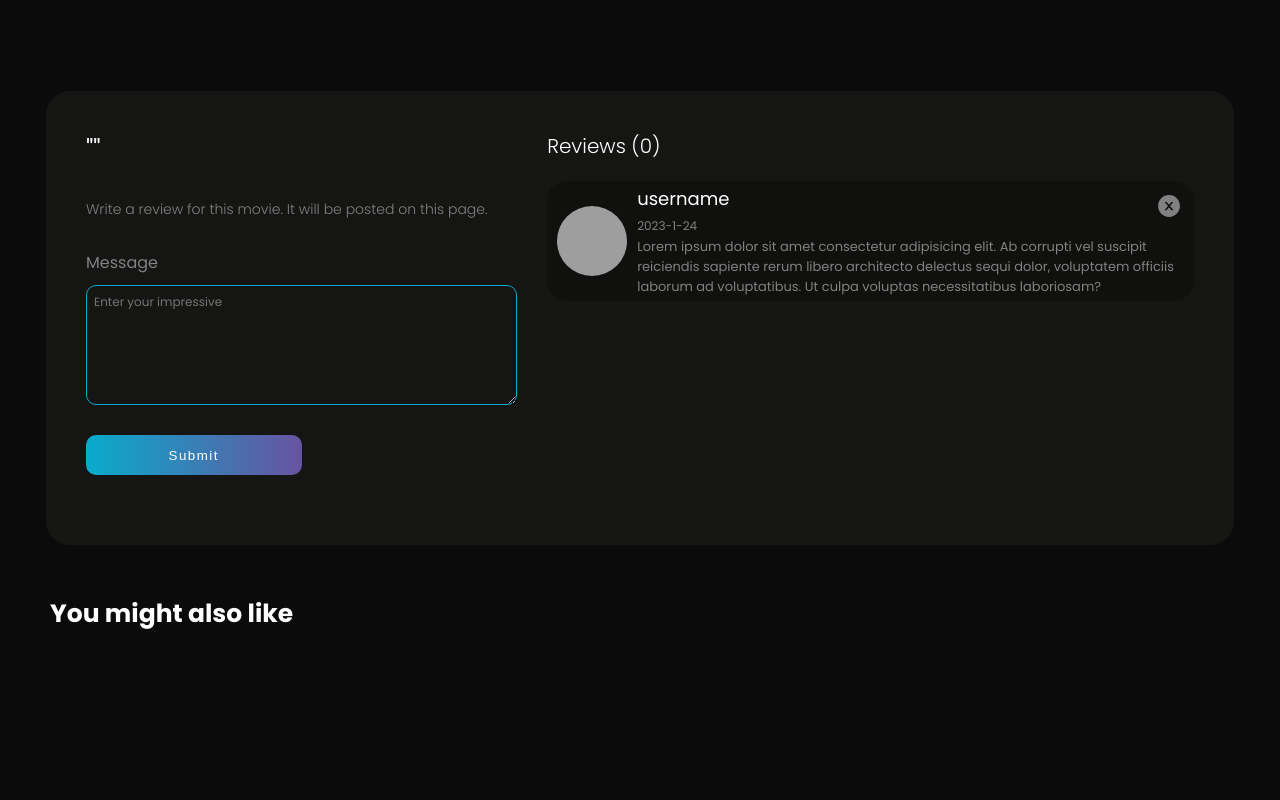
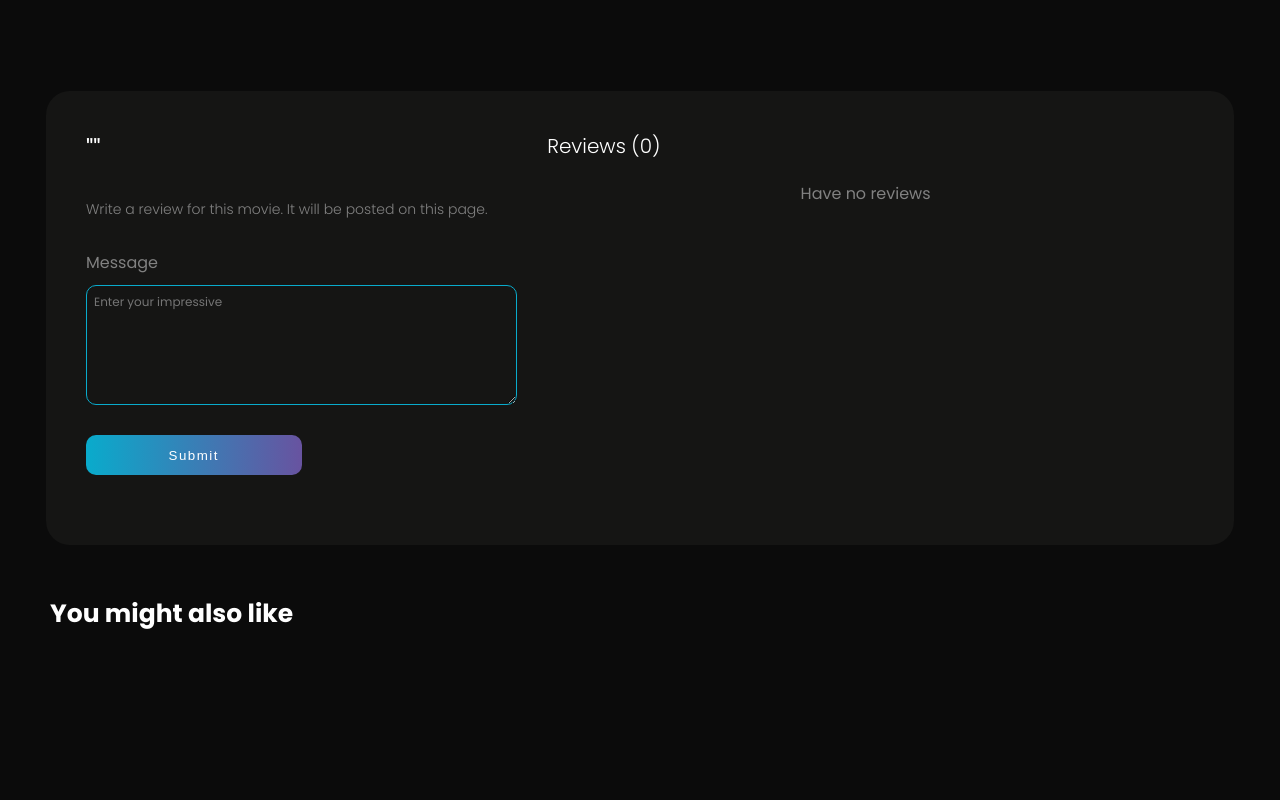
Before and after one commit to hungle311994/movies, a React (Create React App) app: page /movies/1 in a window 1280 px wide. Shown: the part 1280-2080 px from the top of the page. Built offline with nearby package versions, Linux system fonts and the light colour scheme; grey boxes are pictures that could not be loaded.

Commit message:
update review

```diff
--- a/src/App.scss
+++ b/src/App.scss
@@ -16,8 +16,8 @@
 @import "./components/reviews/reviews";
 @import "./components/pagination/pagination";
 @import "./components/search/search";
+@import "./components/modal/modal";
 @import "./components/error/error";
-@import "./components/modal/modal";
 @import "./components/footer/footer";
 
 *,
@@ -85,6 +85,9 @@ a {
   &:hover {
     color: #fff;
   }
+  @include mobile {
+    display: none;
+  }
 }
 .Toastify__toast {
   background: #151514 !important;
--- a/src/components/home/_home.scss
+++ b/src/components/home/_home.scss
@@ -14,6 +14,9 @@
       opacity: 0.7;
       transform: translateY(-95%);
       z-index: 10;
+      @include mobile {
+        display: none;
+      }
     }
     &-detail {
       position: absolute;
--- a/src/components/movies/_movies.scss
+++ b/src/components/movies/_movies.scss
@@ -1,6 +1,6 @@
 .movies {
   width: 100%;
-  height: auto;
+  height: 100%;
   background-color: $primary;
   color: #fff;
   &-background {
@@ -14,6 +14,18 @@
       position: absolute;
       bottom: 0;
       background-image: linear-gradient(to bottom, transparent, $primary);
+    }
+    &-image {
+      @include desktop {
+        height: 100%;
+        width: 100vw;
+      }
+      @include tablet {
+        height: 100%;
+      }
+      @include mobile {
+        height: 100%;
+      }
     }
   }
   &-content {
--- a/src/components/navbar/Navbar.js
+++ b/src/components/navbar/Navbar.js
@@ -4,6 +4,7 @@ import { useScrollY } from "../../hooks/useScrollY";
 
 const Navbar = () => {
   const [scrollY] = useScrollY();
+
   return (
     <div
       className="navbar"
@@ -20,8 +21,9 @@ const Navbar = () => {
             src={require("../../assets/logo.png")}
             alt="logo"
           />
-          The Movies
+          <span className="navbar-logo-title">The Movies</span>
         </NavLink>
+
         <div className="navbar-navigate">
           <NavLink to="/" className="navbar-navigate-text text text-medium">
             Home
--- a/src/components/navbar/_navbar.scss
+++ b/src/components/navbar/_navbar.scss
@@ -15,6 +15,7 @@
     justify-content: space-between;
   }
   &-logo {
+    min-width: fit-content;
     height: 100%;
     display: flex;
     align-items: center;
@@ -26,10 +27,18 @@
     &-image {
       width: 45px;
       height: 45px;
+      @include mobile {
+        width: 30px;
+        height: 30px;
+      }
+    }
+    &-title {
+      @include mobile {
+        font-size: 20px;
+      }
     }
   }
   &-navigate {
-    max-width: 261px;
     display: flex;
     gap: 0 20px;
     &-text {
@@ -57,5 +66,16 @@
     &-text.active {
       color: #fff;
     }
+    @include mobile {
+      position: fixed;
+      bottom: 0;
+      left: 0;
+      height: 70px;
+      width: 100vw;
+      background-color: $primary;
+      align-items: center;
+      justify-content: space-around;
+      padding: 0 50px;
+    }
   }
 }
--- a/src/components/reviews/Reviews.js
+++ b/src/components/reviews/Reviews.js
@@ -5,13 +5,22 @@ import { getDate } from "../../utils/getDate";
 
 const Reviews = ({ detail }) => {
   const [message, setMessage] = useState("");
+  const reviewList = localStorage.getItem("reviewList")
+    ? JSON.parse(localStorage.getItem("reviewList"))
+    : [];
   const handleSubmit = () => {
+    const review = {
+      message: message,
+    };
     toast.success("Submit review success !", {
       position: toast.POSITION.TOP_RIGHT,
     });
     setMessage(message);
+    reviewList.push(review);
+    localStorage.setItem("reviewList", JSON.stringify(reviewList));
+    setMessage("");
   };
-  const handleRemoveReview = () => {
+  const handleRemoveReview = (mess, idx) => {
     toast.error("Deleted review !", {
       position: toast.POSITION.TOP_RIGHT,
     });
@@ -31,10 +40,7 @@ const Reviews = ({ detail }) => {
           <textarea
             placeholder="Enter your impressive"
             className="item-reviews-form-messageArea"
-            onChange={(e) => {
-              setMessage(e.target.value);
-              console.log(e.target.value);
-            }}
+            onChange={(e) => setMessage(e.target.value)}
             value={message}
           />
         </div>
@@ -47,13 +53,18 @@ const Reviews = ({ detail }) => {
         </button>
         <ToastContainer />
       </div>
+
       <div className="item-reviews-contents">
-        <span className="item-reviews-contents-count">Reviews (0)</span>
+        <span className="item-reviews-contents-count">
+          Reviews ({reviewList ? reviewList.length : "0"})
+        </span>
 
-        <div className="item-reviews-contents-item">
+        {reviewList && reviewList[0] ? (
+          reviewList.map((mess, idx) => (
+            <div className="item-reviews-contents-item" key={idx}>
               <div className="item-reviews-contents-item-detail">
                 <img
-              src="https://images.unsplash.com/photo-1673855945969-5a340b5c0843?ixlib=rb-4.0.3&ixid=MnwxMjA3fDB8MHxlZGl0b3JpYWwtZmVlZHwxMDJ8fHxlbnwwfHx8fA%3D%3D&auto=format&fit=crop&w=800&q=60"
+                  src="https://source.unsplash.com/random"
                   alt="avatar_path"
                   className="item-reviews-contents-item-detail-image"
                 />
@@ -65,20 +76,18 @@ const Reviews = ({ detail }) => {
                     {getDate()}
                   </span>
                   <span className="item-reviews-contents-item-detail-message">
-                Lorem ipsum dolor sit amet consectetur adipisicing elit. Ab
-                corrupti vel suscipit reiciendis sapiente rerum libero
-                architecto delectus sequi dolor, voluptatem officiis laborum ad
-                voluptatibus. Ut culpa voluptas necessitatibus laboriosam?
+                    {mess.message}
                   </span>
                 </div>
               </div>
               <AiFillCloseCircle
                 className="item-reviews-contents-item-remove"
-            onClick={handleRemoveReview}
+                onClick={() => handleRemoveReview(mess, idx)}
               />
             </div>
-
-        {/* <span
+          ))
+        ) : (
+          <span
             style={{
               fontSize: "16px",
               textAlign: "center",
@@ -86,7 +95,8 @@ const Reviews = ({ detail }) => {
             }}
           >
             Have no reviews
-        </span> */}
+          </span>
+        )}
       </div>
     </div>
   );
--- a/src/components/reviews/_reviews.scss
+++ b/src/components/reviews/_reviews.scss
@@ -78,6 +78,7 @@
       gap: 20px 0;
       overflow-x: hidden;
       overflow-y: auto;
+      padding-right: 10px;
       &::-webkit-scrollbar {
         height: 5px;
         width: 5px;
@@ -92,7 +93,7 @@
       }
       &-item {
         width: 100%;
-        height: 120px;
+        height: 92px;
         display: flex;
         justify-items: center;
         align-items: center;
--- a/src/components/tv-series/_tv-series.scss
+++ b/src/components/tv-series/_tv-series.scss
@@ -14,6 +14,17 @@
       position: absolute;
       bottom: 0;
       background-image: linear-gradient(to bottom, transparent, $primary);
+    }
+    &-image {
+      @include desktop {
+        height: 100%;
+      }
+      @include tablet {
+        height: 100%;
+      }
+      @include mobile {
+        height: 100%;
+      }
     }
   }
   &-content {
--- a/src/scss/_cards.scss
+++ b/src/scss/_cards.scss
@@ -16,6 +16,12 @@
     gap: 50px 20px;
     @include desktop {
       grid-template-columns: repeat(5, 1fr);
+    }
+    @include tablet {
+      grid-template-columns: repeat(3, 1fr);
+    }
+    @include mobile {
+      grid-template-columns: 1fr;
     }
   }
   &-item {
--- a/src/scss/_mixin.scss
+++ b/src/scss/_mixin.scss
@@ -3,7 +3,7 @@ $tablet-width: 768px;
 $desktop-width: 1024px;
 
 @mixin mobile {
-  @media (max-width: #{$mobile -width - 0.2px}) {
+  @media (max-width: #{$tablet-width - 0.2px}) {
     @content;
   }
 }
```
Also changed, not shown: 1 other file (tests, documents, lock files or other folders). Lines whose indentation alone changed are shown as unchanged.
